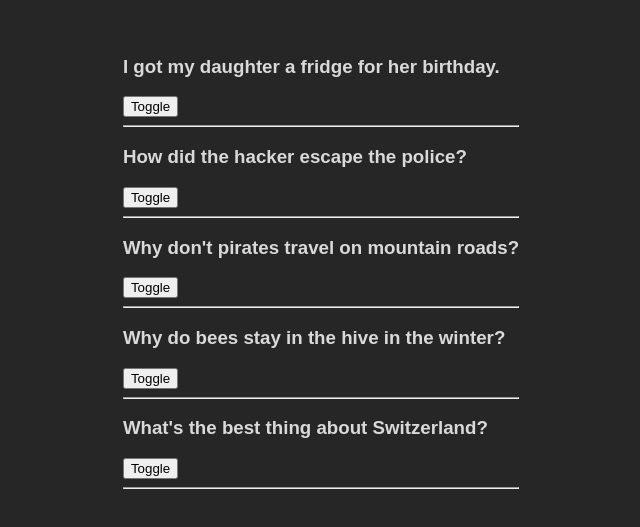
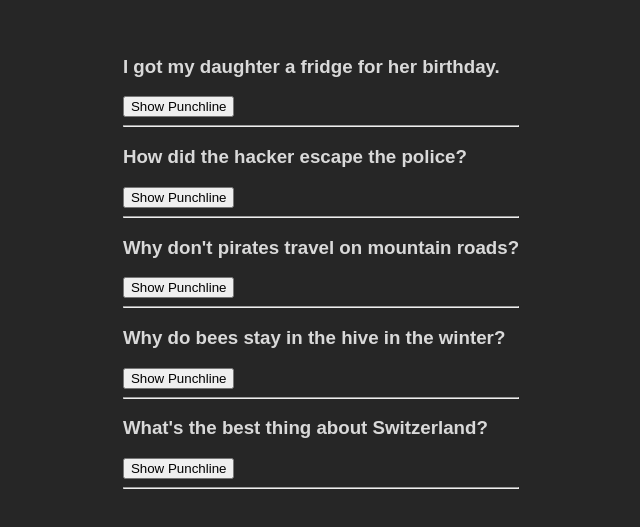
Before and after one commit to ayobanwo/demoproject, a React (Create React App) app: page / in a window 1280 px wide. Shown: the part 133-660 px from the top of the page, without its empty margins (319-959 px from the left). Built offline with nearby package versions, Linux system fonts and the light colour scheme.

Commit message:
new commit

```diff
--- a/src/JokeApp/Joke.jsx
+++ b/src/JokeApp/Joke.jsx
@@ -16,7 +16,7 @@ export default function Joke(props) {
         <div>
             {props.setup && <h3>{props.setup}</h3>}
             { isShown && <p> {props.punchline}</p> }
-            <button onClick={toggle}>Toggle</button>
+            <button onClick={toggle}>{isShown ? 'Hide Punchline' : 'Show Punchline'}</button>
             <hr />
         </div>
     )
```
